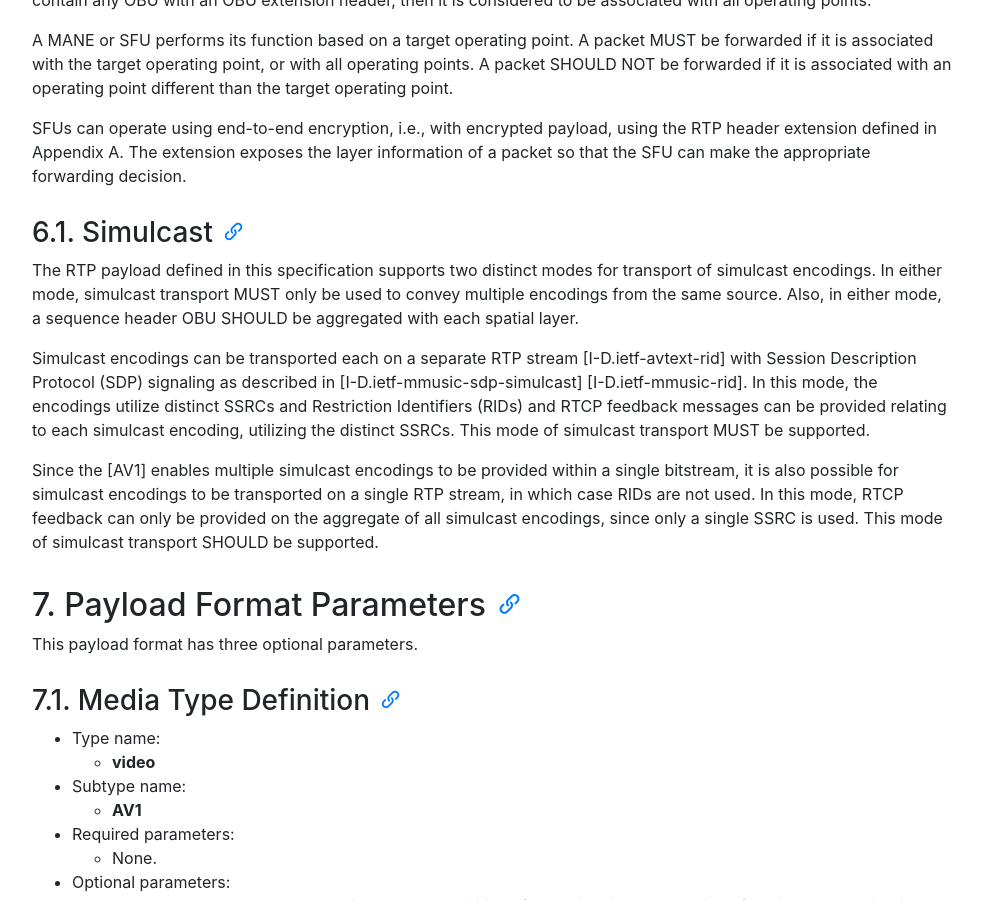
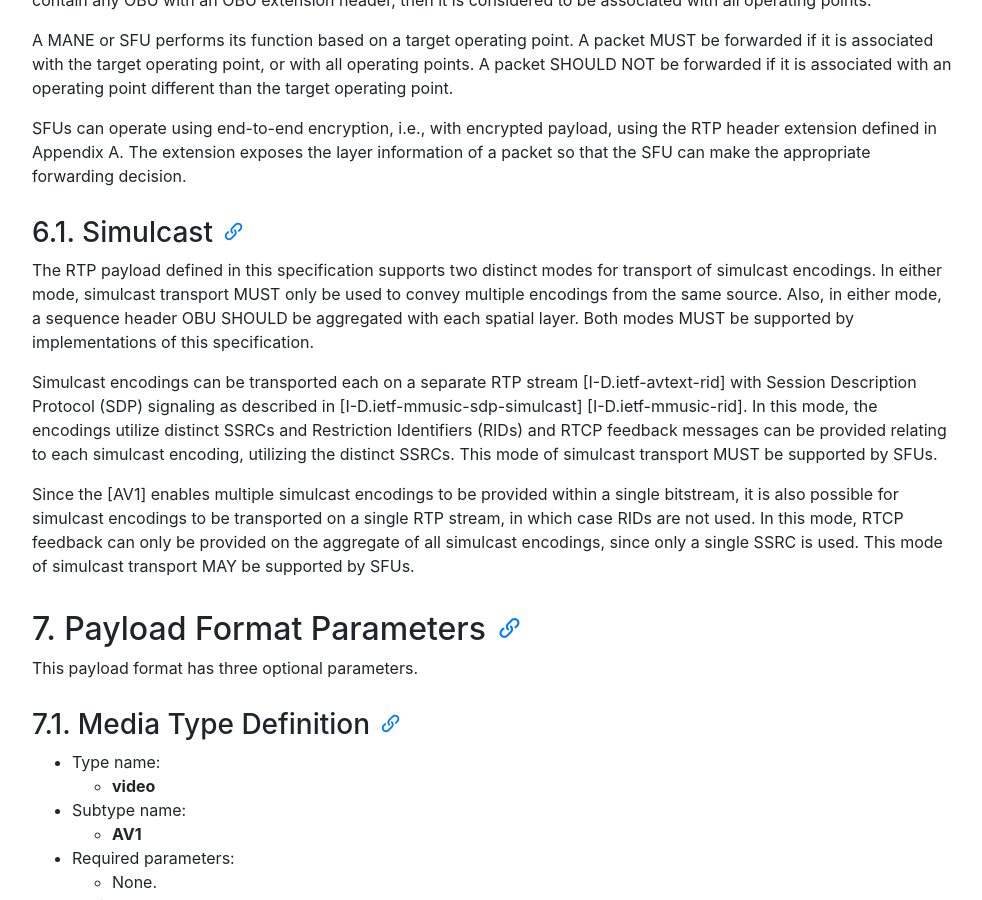
Before and after one commit to AOMediaCodec/av1-rtp-spec, a Jekyll site: the page built from index.md, in a window 1280 px wide and 900 px high, scrolled down 7764 px. Shown: the whole window, without its empty margins (53-1035 px from the left). Built offline with Jekyll 4.4.1, drawn with Linux system fonts in a browser that asks for light colours; nearby versions of some CDN libraries.

Commit message:
Clarification for normative language

```diff
--- a/av1-rtp-spec.md
+++ b/av1-rtp-spec.md
@@ -371,19 +371,20 @@ decision.
 The RTP payload defined in this specification supports two distinct modes for transport of
 simulcast encodings. In either mode, simulcast transport MUST only be used to convey multiple
 encodings from the same source. Also, in either mode, a sequence header OBU SHOULD be aggregated
-with each spatial layer.
+with each spatial layer. Both modes MUST be supported by implementations of this specification.
 
 Simulcast encodings can be transported each on a separate RTP stream [I-D.ietf-avtext-rid] with
 Session Description Protocol (SDP) signaling as described in [I-D.ietf-mmusic-sdp-simulcast]
 [I-D.ietf-mmusic-rid]. In this mode, the encodings utilize distinct SSRCs and Restriction
 Identifiers (RIDs) and RTCP feedback messages can be provided relating to each simulcast
-encoding, utilizing the distinct SSRCs. This mode of simulcast transport MUST be supported.
+encoding, utilizing the distinct SSRCs. This mode of simulcast transport MUST be supported
+by SFUs.
 
 Since the [AV1] enables multiple simulcast encodings to be provided within a single bitstream,
 it is also possible for simulcast encodings to be transported on a single RTP stream, in which
 case RIDs are not used. In this mode, RTCP feedback can only be provided on the aggregate of
 all simulcast encodings, since only a single SSRC is used. This mode of simulcast transport
-SHOULD be supported.
+MAY be supported by SFUs.
 
 ## 7. Payload Format Parameters
 
```
